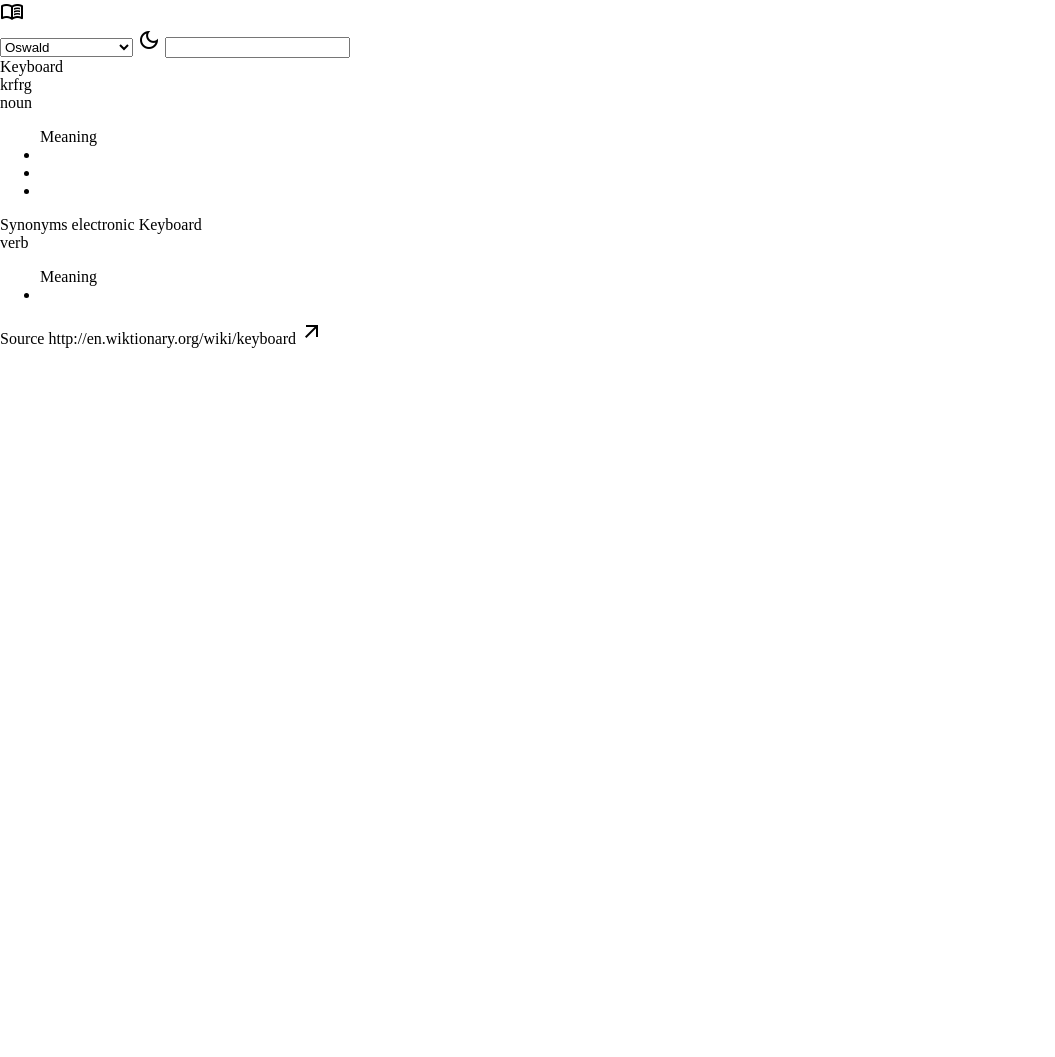
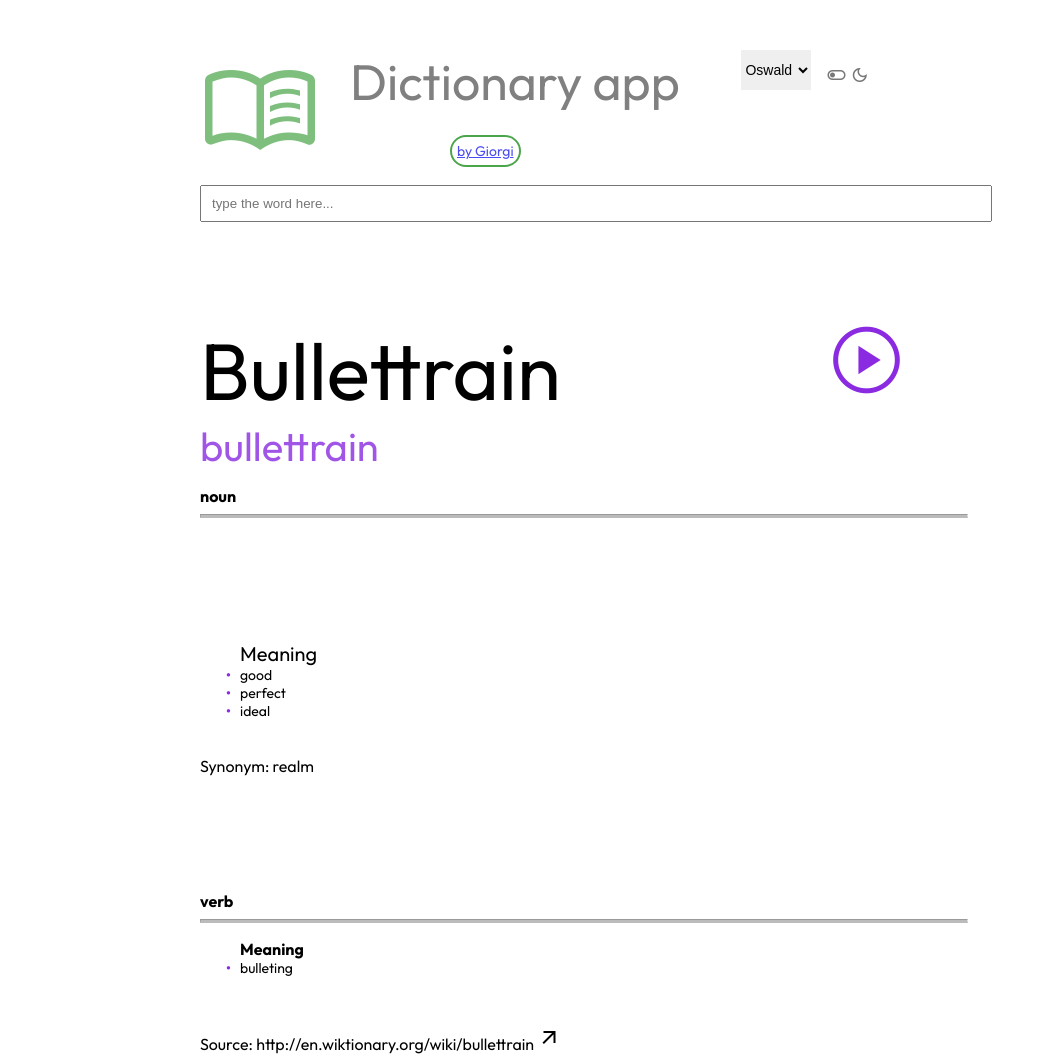
Before and after one commit to GiorgiiLazi/Dictionary-app, a plain HTML site: page public/index.html in a window 1280 px wide. Shown: the whole page, without its empty margins (0-1055 px from the left). Before the commit the page ends 800 px from the top, so only its background shows below. Drawn offline with nearby package versions, Linux system fonts and the light colour scheme.

Commit message:
added styles

```diff
--- a/public/index.html
+++ b/public/index.html
@@ -4,7 +4,7 @@
     <meta charset="UTF-8">
     <meta http-equiv="X-UA-Compatible" content="IE=edge">
     <meta name="viewport" content="width=device-width, initial-scale=1.0">
-    <title>Dictionary-app</title>
+    <title>Dictionary App</title>
     <link rel="stylesheet" href="https://fonts.googleapis.com/css2?family=Material+Symbols+Outlined:opsz,wght,FILL,GRAD@48,400,0,0" />
     <link rel="preconnect" href="https://fonts.googleapis.com">
     <link rel="preconnect" href="https://fonts.gstatic.com" crossorigin>
@@ -13,18 +13,23 @@
     <link rel="preconnect" href="https://fonts.gstatic.com" crossorigin>
     <link href="https://fonts.googleapis.com/css2?family=Oswald:wght@400;700&family=Outfit:wght@400;700&display=swap" rel="stylesheet">
     <link rel="stylesheet" href="https://fonts.googleapis.com/css2?family=Material+Symbols+Outlined:opsz,wght,FILL,GRAD@48,400,0,0" />
+    <link rel="stylesheet" href="https://fonts.googleapis.com/css2?family=Material+Symbols+Outlined:opsz,wght,FILL,GRAD@48,400,0,0" />
     <link rel="stylesheet" href="https://fonts.googleapis.com/css2?family=Material+Symbols+Sharp:opsz,wght,FILL,GRAD@48,400,0,0" />
-    <link rel="stylesheet" href="https://fonts.googleapis.com/css2?family=Material+Symbols+Sharp:opsz,wght,FILL,GRAD@48,400,0,0" />
+    <link rel="stylesheet" href="https://fonts.googleapis.com/css2?family=Material+Symbols+Outlined:opsz,wght,FILL,GRAD@48,400,0,0" />
+    <link rel="stylesheet" href="https://fonts.googleapis.com/css2?family=Material+Symbols+Outlined:opsz,wght,FILL,GRAD@48,400,0,0" />
+    <link rel="stylesheet" href="https://fonts.googleapis.com/css2?family=Material+Symbols+Outlined:opsz,wght,FILL,GRAD@48,400,0,0" />
     <link rel="stylesheet" href="styles.css">
 
 </head>
 <body>
     <div class="container">
-        <header>
+        <div class="book-icon">
             <span class="material-symbols-outlined">
                 menu_book
-                </span>
-        </header>
+            </span>
+            <span id="dictionary">Dictionary app</span>
+            <a id="author" href="https://github.com/GiorgiiLazi">by Giorgi</a>
+        </div>
 
         <select name="" id="fonts">
             <option value="Oswald">Oswald</option>
@@ -33,46 +38,70 @@
             <option value="Times_New_Roman">Times new Roman</option>
             <option value="Arial">Arial</option>
         </select>
-        <span class="material-symbols-outlined">
-            dark_mode
-        </span>
 
-        <!-- <span class="material-symbols-sharp">
-            sunny
-        </span> -->
+        <div class="right-panel">
+            <span class="material-symbols-outlined">
+                toggle_off
+            </span>
 
-        <input type="text" name="" id="search">
+            <!-- <span class="material-symbols-outlined">
+                toggle_on
+            </span> -->
 
-        <div class="word"> Keyboard
-            <div class="transcript"> krfrg
+            <span class="material-symbols-outlined moon">
+                dark_mode
+            </span>
+
+            <!-- <span class="material-symbols-outlined">
+                light_mode
+            </span> -->
+        </div>
+
+        <form action="">
+            <input type="text" name="" id="search" placeholder="type the word here..." required>
+        </form>
+
+
+        <div class="word"> Bullettrain
+            <div class="transcript"> bullettrain
 
             </div>
         </div>
 
-        <div class="audio"></div>
+        <div class="audio">
+            <span class="material-symbols-outlined">
+                play_circle
+                </span>
+        </div>
 
-        <div class="noun">noun</div>
+        <div class="noun">
+            <div>noun</div>
+            <hr class="border">
+        </div>
 
-        <ul class="noun-Meaning"> Meaning
-            <li></li>
-            <li></li>
-            <li></li>
+        <ul class="noun-meaning"> Meaning
+            <li>good</li>
+            <li>perfect</li>
+            <li>ideal</li>
         </ul>
 
-        <div class="synonyms">Synonyms
-            <span>electronic Keyboard</span>
+        <div class="sinonym">Synonym:
+            <span>realm</span>
         </div>
 
-        <div class="verb">verb</div>
+        <div class="verb">verb
+            <hr class="border">
+            <ul class="verb-meaning"> Meaning
+                <li>bulleting</li>
 
-        <ul class="verb-Meaning"> Meaning
-            <li></li>
+            </ul>
+        </div>
 
-        </ul>
+
 
         <div class="source">
-            <span id="source">Source</span>
-            <span id="source-link">http://en.wiktionary.org/wiki/keyboard</span>
+            <span>Source:</span>
+            <a>http://en.wiktionary.org/wiki/bullettrain</a>
             <span class="material-symbols-sharp">
                 arrow_outward
             </span>
--- a/public/styles.css
+++ b/public/styles.css
@@ -1,7 +1,148 @@
 body{
     margin: 0;
     padding: 0;
-    /* font-family: 'Outfit', sans-serif;
-    font-family: 'Oswald', sans-serif;
+    font-size:16px;
+    font-family: 'Outfit', sans-serif;
+    /* font-family: 'Oswald', sans-serif;
     font-family: 'Outfit', sans-serif; */
 }
+.container{
+    max-width: 60%;
+    margin-top: 50px;
+    margin-left: 200px;
+    display: grid;
+    grid-template-columns: repeat(5, 1fr);
+    grid-auto-rows:minmax(120px, auto);
+    gap: 15px;
+}
+.book-icon{
+    grid-column: 1/4;
+    display: flex;
+    justify-content: start;
+    align-items:start;
+}
+.book-icon .material-symbols-outlined {
+    font-size: 120px;
+    opacity: 50%;
+    color: green;
+}
+.book-icon #dictionary{
+    position: relative;
+    left: 30px;
+    font-size: 50px;
+    color: grey
+}
+.book-icon #author{
+    position:absolute;
+    top: 135px;
+    left: 450px;
+    opacity: 70%;
+    font-size: 14px;
+    border: 2px green solid;
+    padding: 5px;
+    border-radius: 28px;
+    text-decoration: underline;
+}
+#fonts{
+    padding:0;
+    font-size: 14px;
+    grid-column: 4/5;
+    width: 70px;
+    height: 40px;
+    border: none;
+    display: flex;
+    justify-self: end;
+    align-self:start;
+}
+.right-panel .material-symbols-outlined{
+    font-size: 20px;
+    margin-top: 15px;
+    color: #777
+}
+form{
+    grid-column: 1/-1;
+    grid-row: 2;
+}
+form #search{
+    height: 2.5em;
+    width: 100%;
+    padding: 0 10px;
+}
+.word{
+    grid-row: 3;
+    grid-column: 1 / 5;
+    font-size: 5em;
+}
+.word .transcript{
+    color:blueviolet;
+    opacity: 80%;
+    font-size: 0.5em;
+}
+.audio .material-symbols-outlined{
+    font-size: 80px;
+    color: blueviolet;
+}
+.noun{
+    grid-row:4;
+    grid-column: 1/-1;
+    font-weight: bold;
+}
+.border{
+    border-bottom: 3px solid #bbb;
+}
+.noun-meaning{
+    grid-row: 5;
+    grid-column: 1/-1;
+    font-size: 20px;
+}
+.noun-meaning >*{
+    font-size: 14px;
+}
+.sinonym{
+    grid-row:6
+}
+.verb{
+    grid-row: 7;
+    grid-column: 1/-1;
+    font-weight: bold;
+}
+.verb-meaning >*{
+    font-size: 14px;
+    font-weight: normal;
+}
+.source{
+    grid-row: 8;
+    grid-column: 1/-1;
+}
+/* pseudoobject bullet color of ul elements */
+ul{
+    list-style: none;
+}
+ul li::before {
+    content: "\2022";
+    color: blueviolet;
+    font-weight: bold;
+    display: inline-block;
+    width: 1em;
+    margin-left: -1em;
+}
+/* pseudoclasses */
+.book-icon .material-symbols-outlined:hover{
+    cursor: pointer;
+}
+.book-icon #author:hover{
+    cursor:pointer;
+}
+.right-panel .material-symbols-outlined:hover{
+    cursor: pointer;
+}
+.audio .material-symbols-outlined:hover{
+    cursor:pointer;
+}
+.source a{
+    cursor: pointer;
+}
+.source span:hover{
+    cursor: pointer;
+    font-size: 2.5em;
+}
```
